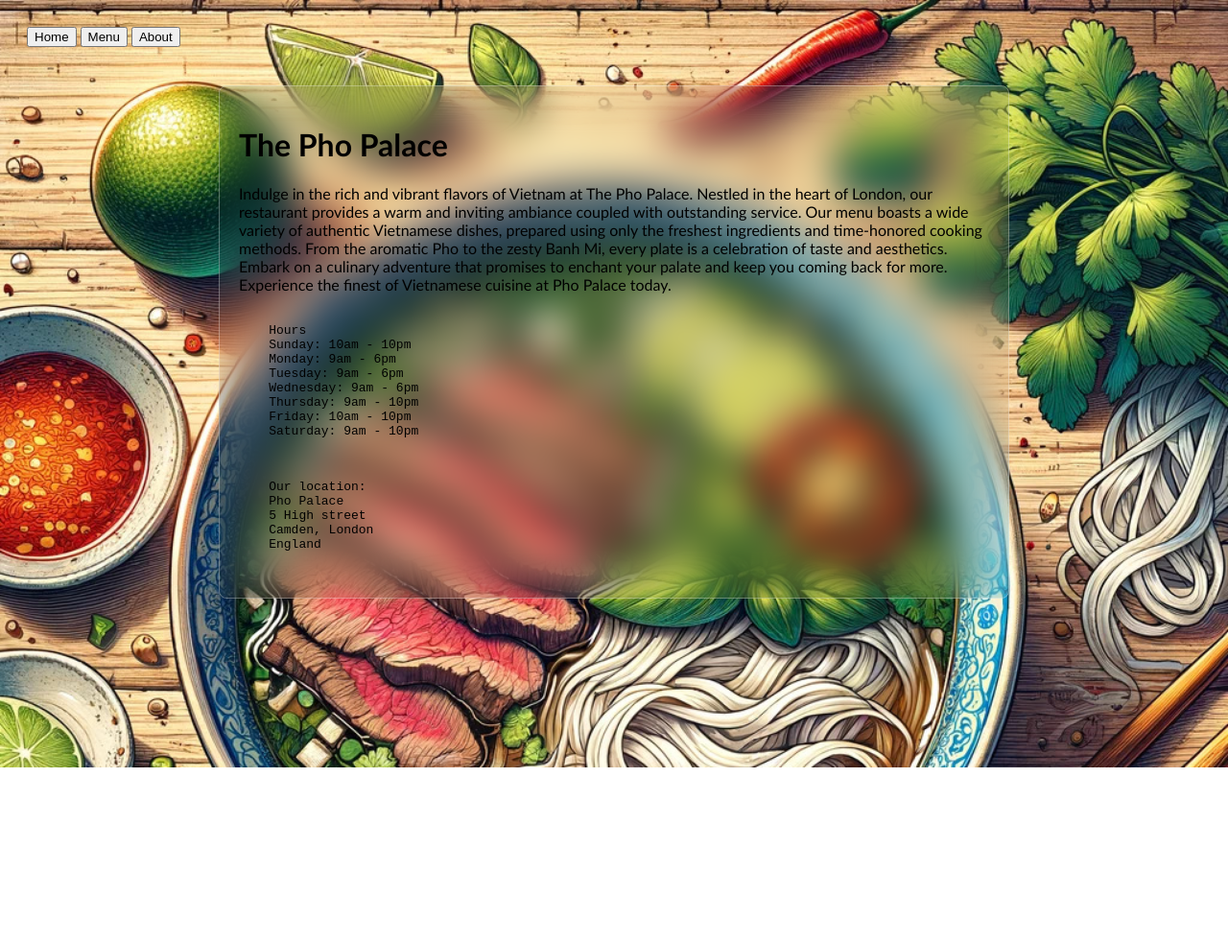
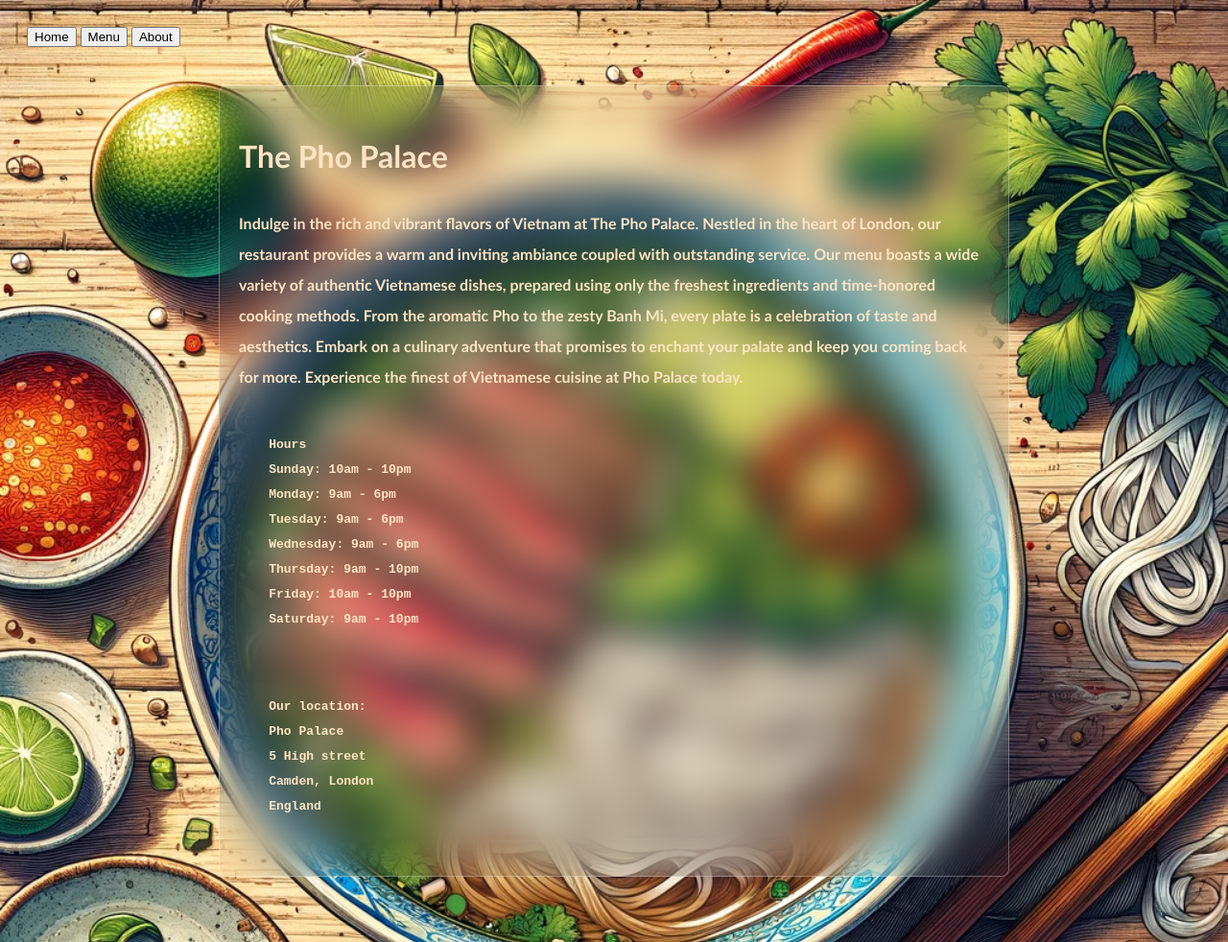
Before and after one commit to SheerazSaeed/Odin-project-restaurant, a website built with webpack: page src/index.html in a window 1280 px wide. Shown: the whole page at 96% size. Before the commit the page ends 800 px from the top, so only its background shows below. Built offline with nearby package versions, Linux system fonts and the light colour scheme.

Commit message:
text colour changed to bisque

```diff
--- a/src/styles/main.css
+++ b/src/styles/main.css
@@ -10,7 +10,10 @@ div.inner-content, div.outer-about, div.inner-content {
   border-radius: 8px;
   backdrop-filter: blur(20px);
   border: 1px solid rgba(255, 255, 255, 0.3);
-  font-family: 'Gill Sans', 'Gill Sans MT', Calibri, 'Trebuchet MS', sans-serif
+  font-family: 'Gill Sans', 'Gill Sans MT', Calibri, 'Trebuchet MS', sans-serif;
+  line-height: 2;
+  font-weight: 700;
+  color:bisque;
 }
 
 .contact-section ul {
```
Also changed, not shown: dist/main.js.
